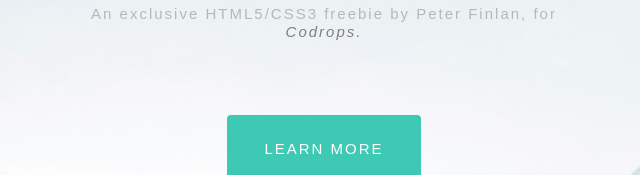
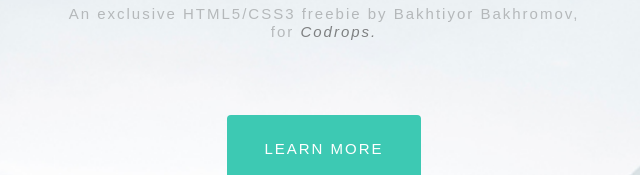
Before and after one commit to bax45/my-first-cite, a plain HTML site: page index.html in a window 1280 px wide. Shown: the part 328-503 px from the top of the page, 316-956 px from the left. Drawn offline with Linux system fonts and the light colour scheme.

Commit message:
Update index.html

```diff
--- a/index.html
+++ b/index.html
@@ -18,7 +18,7 @@
             <div class="row  ">
                 <div class="main col-sm-12 col-md-6 offset-md-3 ">
                     <h1>HALCYON <span>DAYS</span></h1>
-                    <h3><span>An exclusive HTML5/CSS3 freebie by Peter Finlan, for</span> Codrops.</h3>
+                    <h3><span>An exclusive HTML5/CSS3 freebie by Bakhtiyor Bakhromov, for</span> Codrops.</h3>
                     <div class="learn"> <a href="#" class="btn"> LEARN MORE</a> </div>
                 </div>
             </div>
```
